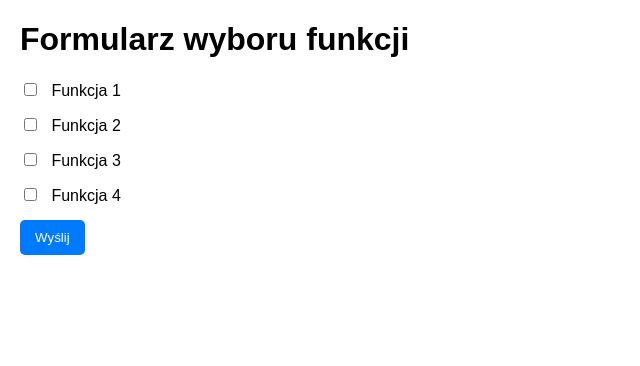
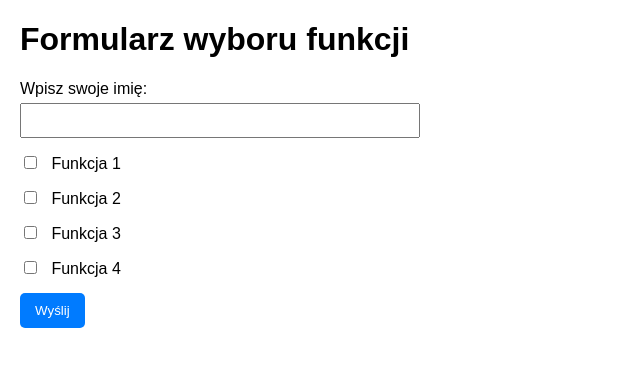
Before and after one commit to bonie-tak/bonie-tak1, a plain HTML site: page formularz_kubica.html in a window 1280 px wide. Shown: the whole page, without its empty margins (0-640 px from the left). Drawn offline with Linux system fonts and the light colour scheme.

Commit message:
formularz_kubica.html

```diff
--- a/formularz_kubica.html
+++ b/formularz_kubica.html
@@ -25,6 +25,11 @@
         .form-group input[type="checkbox"] {
             margin-right: 10px;
         }
+        .form-group input[type="text"] {
+            width: 100%;
+            padding: 8px;
+            box-sizing: border-box;
+        }
         .form-group button {
             padding: 10px 15px;
             background-color: #007BFF;
@@ -42,6 +47,10 @@
 
 <h1>Formularz wyboru funkcji</h1>
 <form action="/submit" method="post">
+    <div class="form-group">
+        <label for="name">Wpisz swoje imię:</label>
+        <input type="text" id="name" name="name" required>
+    </div>
     <div class="form-group">
         <label><input type="checkbox" name="feature1" value="feature1"> Funkcja 1</label>
     </div>
```
